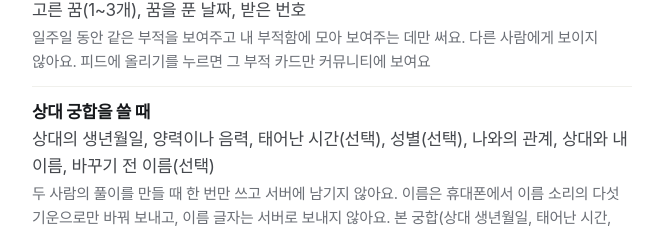
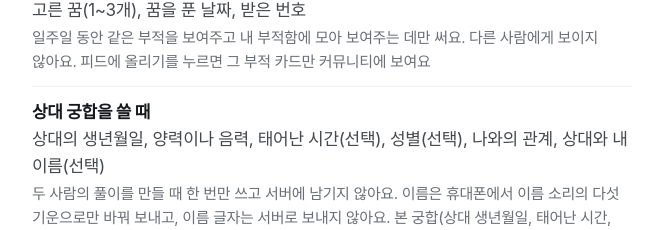
Before and after one commit to cha-lotto/cha-lotto.github.io, a plain HTML site: page privacy.html in a window 1280 px wide. Shown: the part 1310-1540 px from the top of the page, without its empty margins (308-971 px from the left). Drawn offline with Linux system fonts and the light colour scheme; a web font is replaced by a local one.

Commit message:
처리방침: 상대 궁합 칸에서 '바꾸기 전 이름(선택)' 빼기 (앱에서 더 묻지 않아요)
Co-Authored-By: Claude Opus 5.5 <noreply@anthropic.com>
Claude-Session: https://claude.ai/code/session_01AU9nyrrBoZMTAzBUZrY5YM

```diff
--- a/privacy.html
+++ b/privacy.html
@@ -77,7 +77,7 @@ footer a{color:var(--sub)}
 <div class="kv"><div><span class="k">백업이 켜져 있을 때</span></div><div class="v">저장한 복권 번호와 회차, 복권마다 당첨 결과(게임별 등수와 당첨금), 행운 번호, 가계부와 캘린더 기록, 단골 판매점, 알림 설정</div><div class="s">휴대폰을 바꿔도 기록을 되살리고, 내 당첨 기록을 보여주는 데 써요. 당첨 결과는 동행복권 당첨 번호로 서버가 계산해요</div></div>
 <div class="kv"><div><span class="k">사주 행운 번호를 쓸 때</span></div><div class="v">생년월일, 양력이나 음력(윤달), 태어난 시간(모르면 받지 않아요), 성별(프리미엄 풀이나 상대 궁합에서 고를 때만), 지금 하는 일, 연애와 결혼 상태, 가장 궁금한 것(프리미엄 풀이에서 고를 때만), 계산한 사주 여덟 글자, 회차마다 받은 번호와 운세 풀이</div><div class="s">내 사주에 맞춘 이번 주 번호와 운세를 보여주는 데만 써요. 성별은 10년 흐름(대운)을 계산하는 데 쓰고, 고른 분은 이번 주 운세의 날 점수에도 써요. 지금 하는 일, 연애와 결혼 상태, 가장 궁금한 것은 정밀 풀이와 한 달 운세 글을 그 상황에 맞춰 쓰는 데만 써요. 다른 사람에게 보이지 않아요. 생년월일을 넣을 때 따로 동의를 받아요</div></div>
 <div class="kv"><div><span class="k">꿈해몽 행운 번호를 쓸 때</span></div><div class="v">고른 꿈(1~3개), 꿈을 푼 날짜, 받은 번호</div><div class="s">일주일 동안 같은 부적을 보여주고 내 부적함에 모아 보여주는 데만 써요. 다른 사람에게 보이지 않아요. 피드에 올리기를 누르면 그 부적 카드만 커뮤니티에 보여요</div></div>
-<div class="kv"><div><span class="k">상대 궁합을 쓸 때</span></div><div class="v">상대의 생년월일, 양력이나 음력, 태어난 시간(선택), 성별(선택), 나와의 관계, 상대와 내 이름, 바꾸기 전 이름(선택)</div><div class="s">두 사람의 풀이를 만들 때 한 번만 쓰고 서버에 남기지 않아요. 이름은 휴대폰에서 이름 소리의 다섯 기운으로만 바꿔 보내고, 이름 글자는 서버로 보내지 않아요. 본 궁합(상대 생년월일, 태어난 시간, 성별, 이름과 결과)과 내 이름은 내 휴대폰에만 남고, 내가 본 궁합에서 지울 수 있어요. 내 이름은 내 정보 확인 화면에서 지울 수 있어요</div></div>
+<div class="kv"><div><span class="k">상대 궁합을 쓸 때</span></div><div class="v">상대의 생년월일, 양력이나 음력, 태어난 시간(선택), 성별(선택), 나와의 관계, 상대와 내 이름(선택)</div><div class="s">두 사람의 풀이를 만들 때 한 번만 쓰고 서버에 남기지 않아요. 이름은 휴대폰에서 이름 소리의 다섯 기운으로만 바꿔 보내고, 이름 글자는 서버로 보내지 않아요. 본 궁합(상대 생년월일, 태어난 시간, 성별, 이름과 결과)과 내 이름은 내 휴대폰에만 남고, 내가 본 궁합에서 지울 수 있어요. 내 이름은 내 정보 확인 화면에서 지울 수 있어요</div></div>
 <div class="kv"><div><span class="k">참여권을 쓸 때</span></div><div class="v">등록한 로또 QR의 복권 값과 회차, 게임 수, 참여권을 받고 쓴 기록(날짜, 장수, 연 풀이), 운영자가 보낸 선물과 남긴 말</div><div class="s">참여권을 모으고 쓰는 데, 같은 복권이 두 번 쳐지지 않게 하는 데만 써요. 다른 사람에게 보이지 않아요</div></div>
 <div class="kv"><div><span class="k">우리 동네를 정하면</span></div><div class="v">우리 동네 (시, 도와 시, 군, 구. 예: 경기 구리시)</div><div class="s">우리 동네 판매점에서 1, 2등이 나오면 알려드리는 데 써요. 동이나 정확한 주소, 위치는 저장하지 않아요. 알림 설정과 함께 계정에 저장하고, 삭제하거나 탈퇴하면 없어져요</div></div>
 <div class="kv"><div><span class="k">문의할 때</span></div><div class="v">문의 종류와 내용, 첨부 사진(선택)</div><div class="s">문의에 답하는 데 써요. 답은 앱 알림과 내 문의 내역으로 알려드려요</div></div>
```
